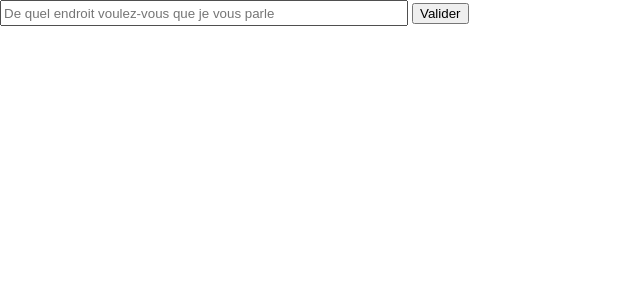
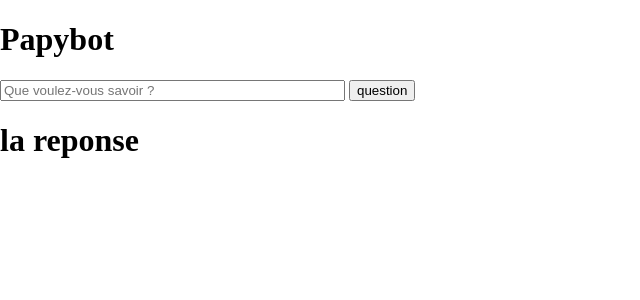
Before and after one commit to Talanoc/Papybot, a Flask app: page / in a window 1280 px wide. Shown: the top 300 px of the page, without its empty margins (0-640 px from the left). Run offline with Flask 2, Linux system fonts and the light colour scheme.

Commit message:
essai de fetch

```diff
--- a/app.py
+++ b/app.py
@@ -1,12 +1,12 @@
 # -*- coding: utf-8 -*-
 """
 Created on Sat Mar 20 22:01:21 2021
-
-@author: 33633
+@author:
 """
 
-from flask import Flask, render_template
+from flask import Flask, render_template,jsonify,request,url_for
 from flask_cors import CORS
+from stop_words_french import stop_words
 
 app = Flask(__name__)
 CORS(app)
@@ -15,9 +15,16 @@ CORS(app)
 def index():
   return render_template('index.html')
 
-@app.route('/test')
-def test():
-  return "toto"
+@app.route('/question/<user_question>',methods=['get','post'])
+
+def question(user_question):
+  user_question_sw=[]
+
+  user_question=user_question.split()
+
+  user_question_sw=[element for element in user_question if element not in stop_words]
+
+  return jsonify(user_question_sw)
 
 
 app.run(debug=True)
--- /dev/null
+++ b/google.py
@@ -0,0 +1 @@
+class Google:
--- a/static/css/styles.css
+++ b/static/css/styles.css
@@ -1,10 +1,3 @@
 body{
     margin: 0 auto;
-}
-section.page{
-    background:url("../images/parchemin.jpg");
-    background-size: cover;
-    height: 100vh;
-
-
-}
+};
--- a/static/js/index.js
+++ b/static/js/index.js
@@ -1,13 +1,6 @@
-let map;
 
-function initMap() {
-  map = new google.maps.Map(document.getElementById("map"), {
-    center: { lat: -34.397, lng: 150.644 },
-    zoom: 8,
-  });
-}
 
-function main() {
+let soumettre=function (){
   var myHeaders = new Headers();
 
   var myInit = { method: 'GET',
@@ -15,13 +8,15 @@ var myInit = { method: 'GET',
                  mode: 'cors',
                  cache: 'default' };
 
-fetch('http://localhost:5000/test',myInit)
-.then(function(response) {
-  return response.blob();
-})
-.then(function(myBlob) {
-    alert('coucou')
 
+  let question=document.getElementById('user_question').value
+
+  fetch(`http://localhost:5000/question/${question}`,myInit)
+
+    .then(response => response.json())
+
+    .then(data => {
+    console.table(data)
   });
+
 }
-main();
--- a/templates/index.html
+++ b/templates/index.html
@@ -4,34 +4,32 @@
     <meta charset="UTF-8">
     <meta http-equiv="X-UA-Compatible" content="IE=edge">
     <meta name="viewport" content="width=device-width, initial-scale=1.0">
+    <link rel="stylesheet" href="static/css/styles.css">
     <title>Papybot</title>
 
+
+
+
+<script src="/static/js/index.js">
 </script>
 
-    <style type="text/css">
-
-    /* Always set the map height explicitly to define the size of the div
-    * element that contains the map. */
-    #map {
-        height: 400px;
-        width: 400px;
-    }
-
-    /* Optional: Makes the sample page fill the window. */
-    html,
-
-    </style>
-<script src="/static/js/index.js">
-</script>
-<link rel="stylesheet" href="css/styles.css">
 </head>
 
 
     <body>
-        <section class="question">
-          <input type="text" style = "width: 400px;height:20px";id=" ville"; placeholder="De quel endroit voulez-vous que je vous parle" minlength="2">
-          <button>Valider</button><br>
+      <div id="titrte">
+        <h1>Papybot</h1>
+      </div>
 
-   </section>
+
+
+      <div id="entrée">
+
+              <input  type="text" name="user_question" size="40" id="user_question" placeholder="Que voulez-vous savoir ?">
+              <button onclick="soumettre()">question </button>
+      </div>
+       <div id="data">
+          <h1>la reponse</h1>
+       </div>
     </body>
 </html>
--- /dev/null
+++ b/templates/settings.json
@@ -0,0 +1,6 @@
+{
+    "python.pythonPath": "f:\\P7 papybot\\venv\\Scripts\\python.exe",
+    "python.linting.pylintEnabled": false,
+    "python.linting.flake8Enabled": true,
+    "python.linting.enabled": true
+}
--- /dev/null
+++ b/wikipedia.py
@@ -0,0 +1 @@
+class Wikipedia:
```
Also changed, not shown: papybot.py (added, +23 -0 lines), stop_words_french.py (added, +2 -0 lines). Lines whose indentation alone changed are shown as unchanged.
